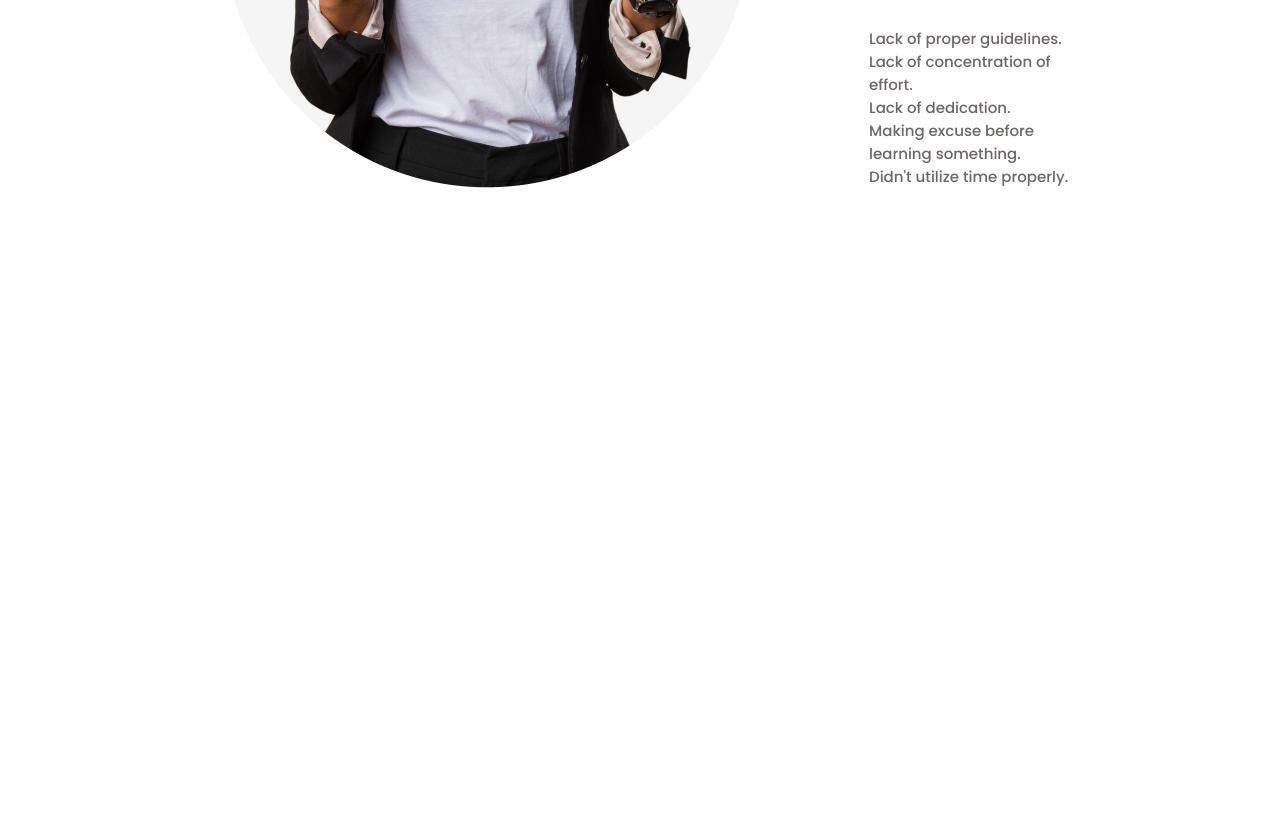
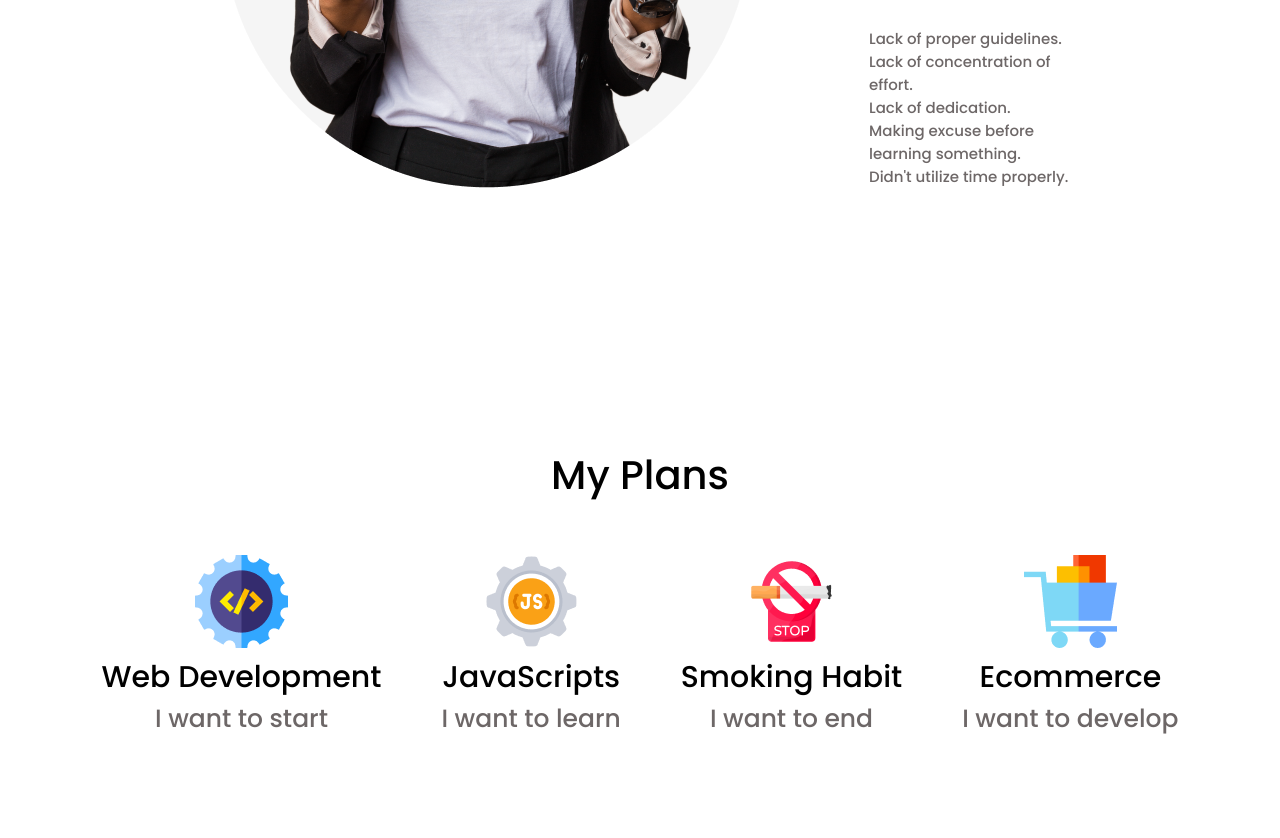
Before and after one commit to parthoroy77/Assignment-1, a plain HTML site: page index.html in a window 1280 px wide. Shown: the part 2176-3014 px from the top of the page. Before the commit the page ends 2571 px from the top, so only its background shows below. Drawn offline with Linux system fonts and the light colour scheme.

Commit message:
plan section added

```diff
--- a/index.html
+++ b/index.html
@@ -38,6 +38,7 @@
                 <img src="./images/man.png" alt="" width="400px" height="400">
             </div>
         </section>
+        <!-- article section -->
         <section class="article-container">
             <div class="article-img">
                 <img src="./images/person.png" alt="">
@@ -58,6 +59,32 @@
                 </ul>
             </div>
         </section>
+        <!-- my plan section -->
+        <section class="my-plan-container">
+            <h3 class="my-plan-heading">My Plans</h3>
+            <div class="my-plan-item">
+                <div class="my-plan">
+                    <img src="./images/icons/web.png" alt="" class="plan-img">
+                    <h4 class="plan-title">Web Development</h4>
+                    <div class="p plan-description">I want to start</div>
+                </div>
+                <div class="my-plan">
+                    <img src="./images/icons/js.png" alt="" class="plan-img">
+                    <h4 class="plan-title">JavaScripts</h4>
+                    <div class="p plan-description">I want to learn</div>
+                </div>
+                <div class="my-plan">
+                    <img src="./images/icons/smoke.png" alt="" class="plan-img">
+                    <h4 class="plan-title">Smoking Habit</h4>
+                    <div class="p plan-description">I want to end</div>
+                </div>
+                <div class="my-plan">
+                    <img src="./images/icons/ecom.png" alt="" class="plan-img">
+                    <h4 class="plan-title">Ecommerce</h4>
+                    <div class="p plan-description">I want to develop</div>
+                </div>
+            </div>
+        </section>
     </main>
 </body>
 </html>
--- a/styles/style.css
+++ b/styles/style.css
@@ -76,3 +76,28 @@
     font-size: 15px;
     color: #6d6767;
 }
+/* My-plan-section */
+.my-plan-container{
+    text-align: center;
+    padding: 50px;
+}
+.my-plan-heading{
+    font-size: 40px;
+    font-weight: 400;
+}
+.my-plan-item{
+    display: flex;
+    gap: 60px;
+    justify-content: center;
+    margin: 50px 0;
+}
+.plan-title{
+    font-size: 30px;
+    font-weight: 400;
+}
+.plan-description{
+    font-size: 25px;
+    font-weight: 400;
+    color: #6d6767;
+}
+/* gradient section */
```
